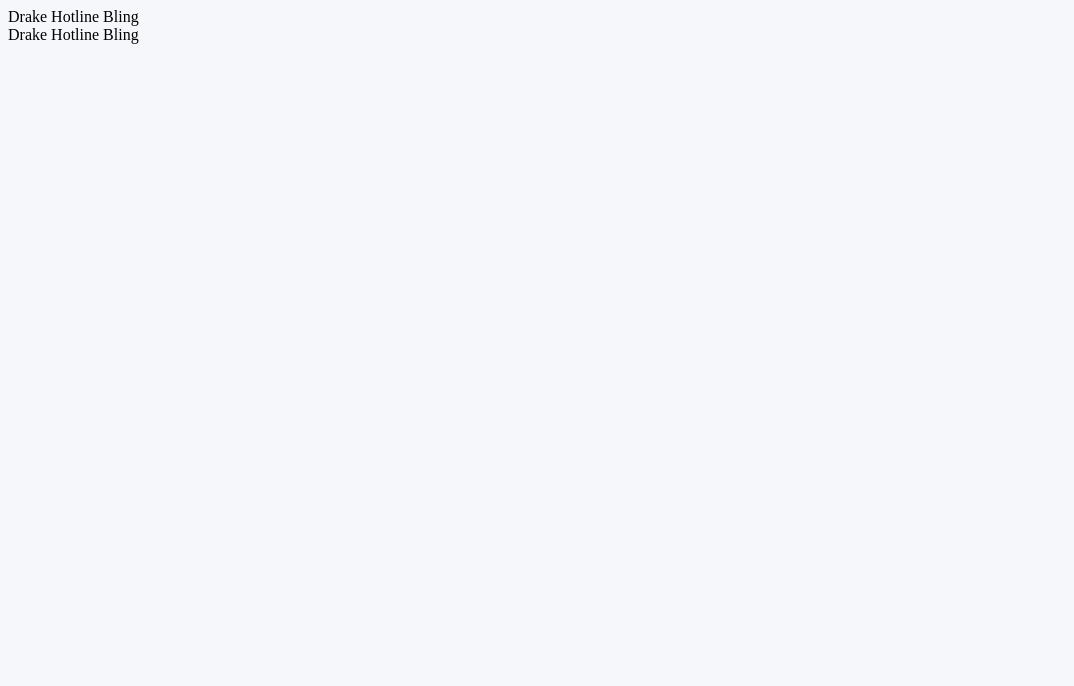
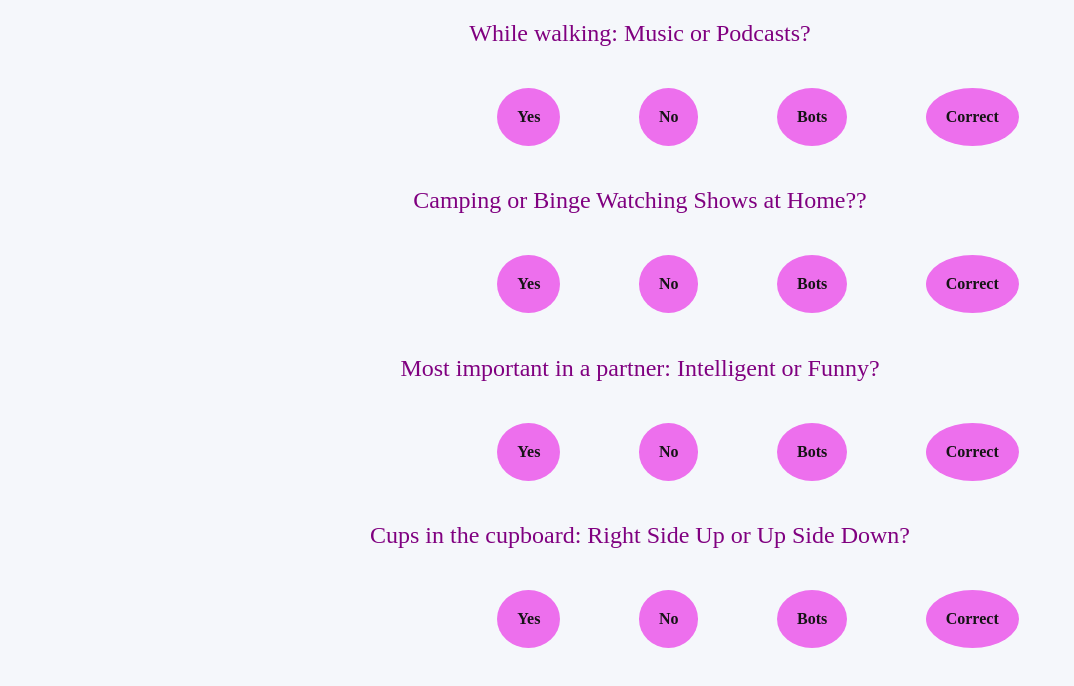
Before and after one commit to GautamGoyal2341/Quizzical_app, a React (Create React App) app: page /Land in a window 1280 px wide. Shown: the top 686 px of the page, without its empty margins (0-1074 px from the left). Built offline with nearby package versions, Linux system fonts and the light colour scheme.

Commit message:
change major

```diff
--- a/src/Landing.js
+++ b/src/Landing.js
@@ -1,6 +1,6 @@
 import React from "react";
 // import qdata from "./qdata";
-import qdata from './qdata.json'
+import qdata from "./qdata";
 function Land() {
   // function ye()
   // {
@@ -15,15 +15,32 @@
   //     Option5: "",
   //   });
   const [quest, setQuest] = React.useState(qdata);
+  var heldvalue;
 
   return (
     <>
-      {qdata.map((item => {
-        return <div>
-            {item.question}
+      <div className="land-main">
+        {qdata.map((item) => {
+          return (
+            <div>
+              <h2 className="land-qued">{item.question}</h2>
+              <div className="land-opd">
+                <h4 className="land-opdd" onClick>{item.opt1}</h4>
+                <h4 className="land-opdd">{item.opt2}</h4>
+                <h4 className="land-opdd">{item.opt3}</h4>
+                <h4 className="land-opdd">{item.opt4}</h4>
+                {item.isHeld}
               </div>
-      }))}
+            </div>
 
+
+
+          );
+
+
+
+        })}
+      </div>
     </>
   );
 }
--- a/src/index.css
+++ b/src/index.css
@@ -38,3 +38,41 @@
     margin-left: 710px;
 
 }
+
+
+    /* .land-main{
+        background-color: #878d99;
+        height: 718px;
+        width: 900px;
+        margin-left: 290px;
+        display: flex;
+    } */
+
+.land-qued{
+    display: flex;
+    align-items: center;
+    align-content: center;
+    flex-direction: column;
+    color: purple;
+    font-weight: 500;
+}
+
+.land-opd{
+    width: 600px;
+    display: flex;
+    /* align-items: center; */
+    align-content: center;
+    flex-direction: row;
+    color: rgb(21, 20, 21);
+    justify-content: space-around;
+    margin-left: 450px;
+    /* background-color: rgb(179, 47, 179); */
+    /* font-weight: 500; */
+
+}
+
+.land-opdd{
+     background-color: rgb(237, 111, 237);
+     padding: 20px;
+     border-radius: 50%;
+}
--- a/src/qdata.json
+++ b/src/qdata.json
@@ -1,20 +1,38 @@
 [
   {
     "id": "181913649",
-                "question": "Drake Hotline Bling",
-                "opt1": "aaa",
-                "opt2": "bb",
-                "opt3": "ss",
-                "opt4": "ff"
+    "question": "While walking: Music or Podcasts?",
+    "opt1": "Yes",
+    "opt2": "No",
+    "opt3": "Bots",
+    "opt4": "Correct",
+    "isHeld": false
   },
   {
-                "id": "87743020",
-                "question": "Drake Hotline Bling",
-                "opt1": "aaa",
-                "opt2": "bb",
-                "opt3": "ss",
-                "opt4": "ff"
+    "id": "18191364",
+    "question": "Camping or Binge Watching Shows at Home??",
+    "opt1": "Yes",
+    "opt2": "No",
+    "opt3": "Bots",
+    "opt4": "Correct",
+    "isHeld": false
+  },
+  {
+    "id": "1819136",
+    "question": "Most important in a partner: Intelligent or Funny?",
+    "opt1": "Yes",
+    "opt2": "No",
+    "opt3": "Bots",
+    "opt4": "Correct",
+    "isHeld": false
+  },
+  {
+    "id": "181913",
+    "question": "Cups in the cupboard: Right Side Up or Up Side Down?",
+    "opt1": "Yes",
+    "opt2": "No",
+    "opt3": "Bots",
+    "opt4": "Correct",
+    "isHeld": false
   }
-
-
 ]
```
Lines whose indentation alone changed are shown as unchanged.
